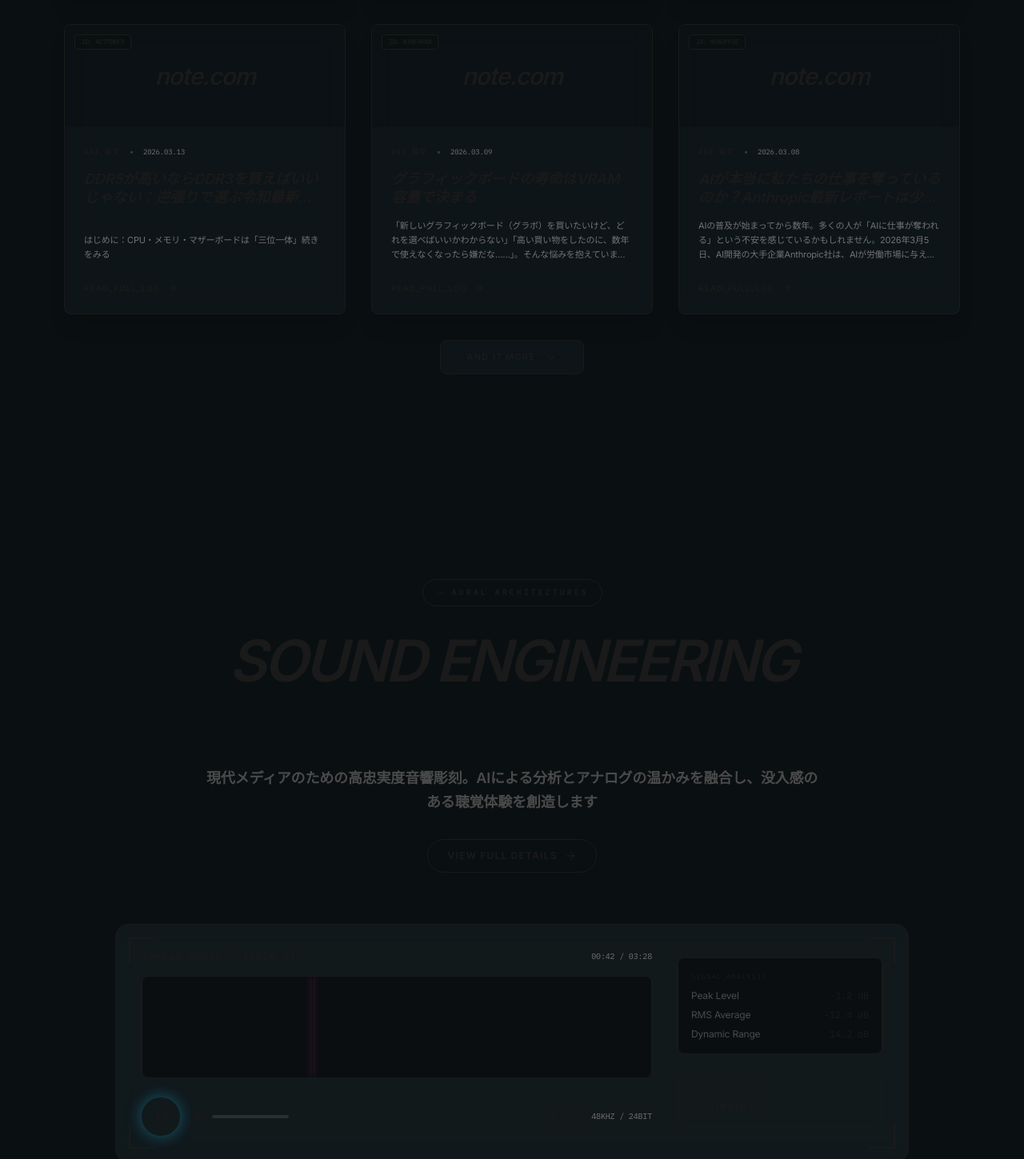
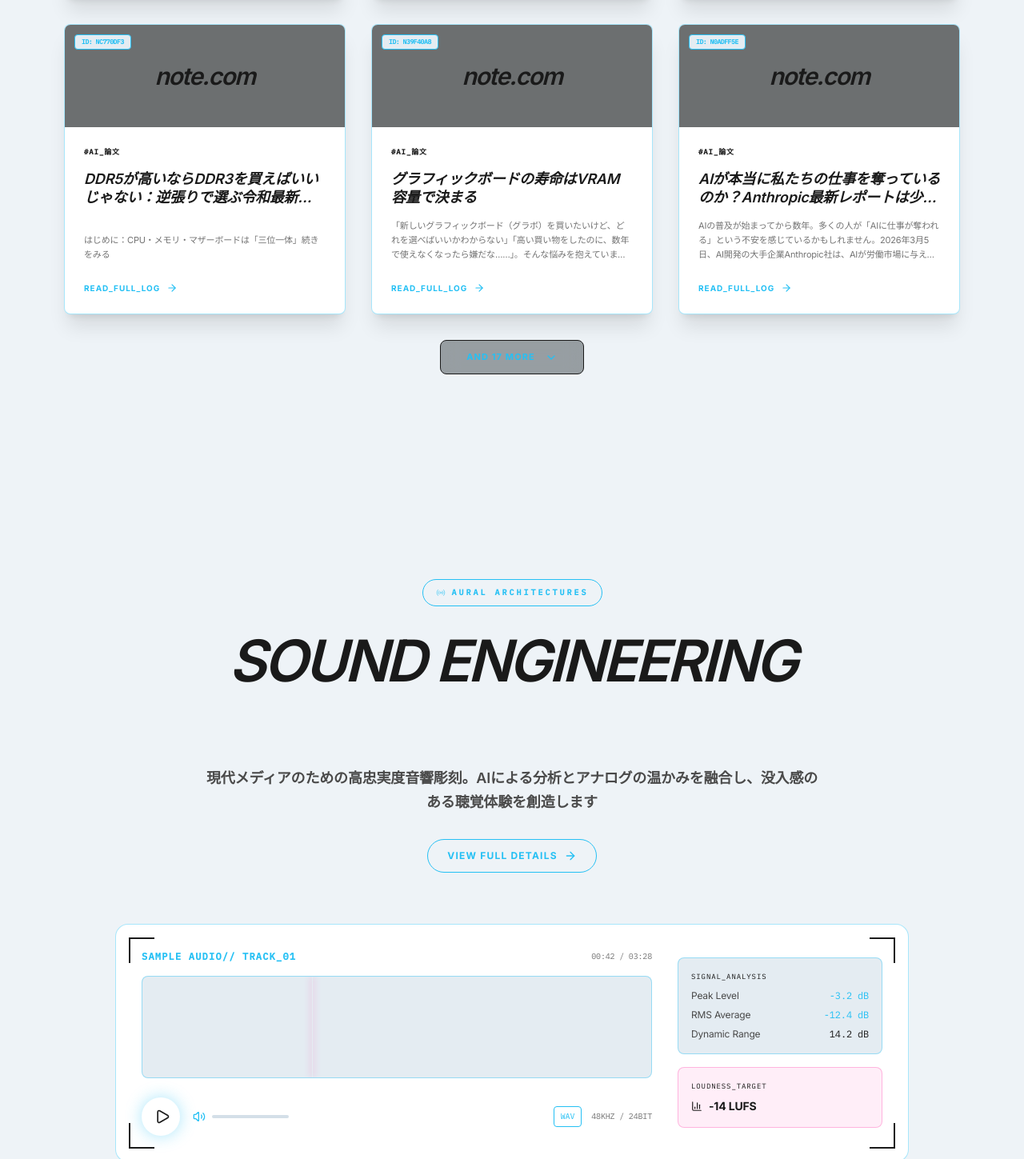
Before and after one commit to maa964/portfolio-site, a Next.js app: page / in a window 1280 px wide. Shown: the part 5941-7390 px from the top of the page at 80% size. Built offline with nearby package versions, Linux system fonts and the light colour scheme.

Commit message:
refactor: update component styling to use CSS variables for backgrounds and borders.

```diff
--- a/src/app/globals.css
+++ b/src/app/globals.css
@@ -480,3 +480,47 @@ body {
 .text-white\/70 {
   color: var(--text-secondary);
 }
+
+/* ========================================
+   Cyber Sections CSS Variables
+   (#blog, #audio, #learning, #thumbnailer)
+   ネオンカラー維持 + ライトモード視認性確保
+   ======================================== */
+:root {
+  --cyber-section-bg: #eef3f7;
+  --cyber-card-bg: #ffffff;
+  --cyber-inner-bg: #e4ecf2;
+  --cyber-deep-bg: #d8e3ec;
+  --cyber-subtle-bg: #f2f6fa;
+  --cyber-border: rgba(37, 192, 244, 0.4);
+  --cyber-border-subtle: #d4dfe8;
+}
+
+@media (prefers-color-scheme: dark) {
+  :root {
+    --cyber-section-bg: #0a0f11;
+    --cyber-card-bg: rgba(22, 32, 36, 0.6);
+    --cyber-inner-bg: rgba(0, 0, 0, 0.4);
+    --cyber-deep-bg: #0a0f11;
+    --cyber-subtle-bg: rgba(255, 255, 255, 0.05);
+    --cyber-border: rgba(37, 192, 244, 0.2);
+    --cyber-border-subtle: rgba(255, 255, 255, 0.1);
+  }
+}
+
+/* Section backgrounds (gradient override) */
+#blog,
+#audio,
+#learning,
+#thumbnailer {
+  background-color: var(--cyber-section-bg) !important;
+  background-image: none !important;
+}
+
+/* Restore neon primary color within cyber sections */
+#blog .text-primary,
+#audio .text-primary,
+#learning .text-primary,
+#thumbnailer .text-primary {
+  color: #25c0f4 !important;
+}
--- a/src/components/AudioEngineering.tsx
+++ b/src/components/AudioEngineering.tsx
@@ -11,7 +11,7 @@ export default function AudioEngineering() {
   const [isPlaying, setIsPlaying] = useState(false);
 
   return (
-    <section id="audio" className="py-24 bg-[#0a0f11] relative overflow-hidden min-h-screen">
+    <section id="audio" className="py-24 relative overflow-hidden min-h-screen" style={{ background: 'var(--cyber-section-bg)' }}>
       <div className="absolute inset-0 z-0 opacity-5 pointer-events-none cyber-grid" />
 
       <div className="max-w-6xl mx-auto px-6 lg:px-20 relative z-10">
@@ -38,7 +38,8 @@ export default function AudioEngineering() {
           initial={{ opacity: 0, y: 30 }}
           whileInView={{ opacity: 1, y: 0 }}
           viewport={{ once: true }}
-          className="mb-16 p-8 rounded-2xl bg-[#162024]/60 border border-primary/20 backdrop-blur-md relative overflow-hidden"
+          className="mb-16 p-8 rounded-2xl backdrop-blur-md relative overflow-hidden"
+          style={{ background: 'var(--cyber-card-bg)', border: '1px solid var(--cyber-border)' }}
         >
           {/* Decorative Corner Brackets */}
           <div className="absolute top-4 left-4 w-8 h-8 border-l-2 border-t-2 border-primary/40" />
@@ -55,7 +56,7 @@ export default function AudioEngineering() {
               </div>
 
               {/* Waveform Display */}
-              <div className="relative h-32 bg-black/40 rounded-lg border border-primary/10 overflow-hidden mb-6 flex items-center justify-center px-4">
+              <div className="relative h-32 rounded-lg overflow-hidden mb-6 flex items-center justify-center px-4" style={{ background: 'var(--cyber-inner-bg)', border: '1px solid var(--cyber-border)' }}>
                 <div className="flex items-end gap-1 h-full w-full justify-center">
                   {Array.from({ length: 60 }).map((_, i) => {
                     const height = Math.sin(i * 0.3) * 40 + 50;
@@ -86,7 +87,7 @@ export default function AudioEngineering() {
                   </button>
                   <div className="flex items-center gap-2">
                     <Volume2 size={16} className="text-primary" />
-                    <div className="w-24 h-1 bg-white/10 rounded-full overflow-hidden">
+                    <div className="w-24 h-1 rounded-full overflow-hidden" style={{ background: 'var(--cyber-border-subtle)' }}>
                       <div className="w-3/4 h-full bg-primary" />
                     </div>
                   </div>
@@ -100,7 +101,7 @@ export default function AudioEngineering() {
 
             {/* Metadata Panel */}
             <div className="w-full md:w-64 space-y-4">
-              <div className="p-4 bg-black/40 rounded-lg border border-primary/10">
+              <div className="p-4 rounded-lg" style={{ background: 'var(--cyber-inner-bg)', border: '1px solid var(--cyber-border)' }}>
                 <p className="text-[9px] font-mono text-primary/50 uppercase tracking-widest mb-2">Signal_Analysis</p>
                 <div className="space-y-2">
                   <div className="flex justify-between text-xs">
@@ -117,7 +118,7 @@ export default function AudioEngineering() {
                   </div>
                 </div>
               </div>
-              <div className="p-4 bg-accent-magenta/5 rounded-lg border border-accent-magenta/20">
+              <div className="p-4 rounded-lg" style={{ background: 'rgba(255, 46, 163, 0.08)', border: '1px solid rgba(255, 46, 163, 0.3)' }}>
                 <p className="text-[9px] font-mono text-accent-magenta/70 uppercase tracking-widest mb-2">Loudness_Target</p>
                 <div className="flex items-center gap-2">
                   <BarChart3 size={14} className="text-accent-magenta" />
@@ -137,7 +138,8 @@ export default function AudioEngineering() {
               whileInView={{ opacity: 1, y: 0 }}
               viewport={{ once: true }}
               transition={{ delay: idx * 0.1 }}
-              className="p-8 rounded-xl bg-[#162024]/40 border border-primary/10 hover:border-primary/40 transition-all duration-500 group relative overflow-hidden backdrop-blur-md"
+              className="p-8 rounded-xl hover:border-primary/40 transition-all duration-500 group relative overflow-hidden backdrop-blur-md"
+              style={{ background: 'var(--cyber-card-bg)', border: '1px solid var(--cyber-border)' }}
             >
               <div className="flex items-center gap-5 mb-6">
                 <div
@@ -196,7 +198,7 @@ export default function AudioEngineering() {
 
         {/* Dynamic Monitoring Bar */}
         <div className="grid grid-cols-1 md:grid-cols-2 gap-8">
-          <div className="p-6 rounded-xl bg-primary/5 border border-primary/10 flex flex-col gap-3 backdrop-blur-sm">
+          <div className="p-6 rounded-xl flex flex-col gap-3 backdrop-blur-sm" style={{ background: 'rgba(37, 192, 244, 0.08)', border: '1px solid var(--cyber-border)' }}>
             <div className="flex justify-between items-center">
               <div className="flex items-center gap-2">
                 <BarChart3 size={16} className="text-primary" />
@@ -204,12 +206,12 @@ export default function AudioEngineering() {
               </div>
               <span className="text-[10px] font-mono text-primary">-12 LUFS Target</span>
             </div>
-            <div className="h-1.5 bg-white/10 rounded-full overflow-hidden">
+            <div className="h-1.5 rounded-full overflow-hidden" style={{ background: 'var(--cyber-border-subtle)' }}>
               <motion.div initial={{ width: 0 }} whileInView={{ width: '65%' }} className="h-full bg-primary" />
             </div>
             <span className="text-[8px] font-mono text-slate-500 uppercase tracking-widest">Signal Analysis: Active</span>
           </div>
-          <div className="p-6 rounded-xl bg-accent-magenta/5 border border-accent-magenta/10 flex flex-col gap-3 backdrop-blur-sm">
+          <div className="p-6 rounded-xl flex flex-col gap-3 backdrop-blur-sm" style={{ background: 'rgba(255, 46, 163, 0.08)', border: '1px solid rgba(255, 46, 163, 0.3)' }}>
             <div className="flex justify-between items-center">
               <div className="flex items-center gap-2">
                 <Zap size={16} className="text-accent-magenta" />
@@ -217,7 +219,7 @@ export default function AudioEngineering() {
               </div>
               <span className="text-[10px] font-mono text-accent-magenta">-6 LUFS Ceiling</span>
             </div>
-            <div className="h-1.5 bg-white/10 rounded-full overflow-hidden">
+            <div className="h-1.5 rounded-full overflow-hidden" style={{ background: 'var(--cyber-border-subtle)' }}>
               <motion.div initial={{ width: 0 }} whileInView={{ width: '88%' }} className="h-full bg-accent-magenta" />
             </div>
             <span className="text-[8px] font-mono text-slate-500 uppercase tracking-widest">Verification: Complete</span>
--- a/src/components/TechnicalArtifacts.tsx
+++ b/src/components/TechnicalArtifacts.tsx
@@ -20,7 +20,7 @@ export default function TechnicalArtifacts({ articles }: TechnicalArtifactsProps
     const remainingCount = articles.length - INITIAL_DISPLAY_COUNT;
 
     return (
-        <section id="blog" className="py-24 bg-[#0a0f11] relative overflow-hidden min-h-screen">
+        <section id="blog" className="py-24 relative overflow-hidden min-h-screen" style={{ background: 'var(--cyber-section-bg)' }}>
             <div className="absolute inset-0 cyber-grid opacity-10 pointer-events-none" />
 
             <div className="max-w-7xl mx-auto px-6 lg:px-20 relative z-10">
@@ -41,7 +41,7 @@ export default function TechnicalArtifacts({ articles }: TechnicalArtifactsProps
                 </div>
 
                 {/* Source Badge */}
-                <div className="flex gap-3 flex-wrap p-2 border border-primary/10 rounded-xl bg-card-dark/30 backdrop-blur-sm mb-12">
+                <div className="flex gap-3 flex-wrap p-2 rounded-xl backdrop-blur-sm mb-12" style={{ border: '1px solid var(--cyber-border)', background: 'var(--cyber-subtle-bg)' }}>
                     <a
                         href="https://note.com/maa964"
                         target="_blank"
@@ -76,7 +76,8 @@ export default function TechnicalArtifacts({ articles }: TechnicalArtifactsProps
                             initial={{ opacity: 0, scale: 0.95 }}
                             whileInView={{ opacity: 1, scale: 1 }}
                             viewport={{ once: true }}
-                            className="group relative flex flex-col bg-[#162024]/40 backdrop-blur-md rounded-lg overflow-hidden border border-primary/10 hover:border-primary transition-all duration-300 shadow-xl cursor-pointer"
+                            className="group relative flex flex-col backdrop-blur-md rounded-lg overflow-hidden border hover:border-primary transition-all duration-300 shadow-xl cursor-pointer"
+                        style={{ background: 'var(--cyber-card-bg)', borderColor: 'var(--cyber-border)' }}
                         >
                             {/* Scanline Hover Effect */}
                             <div className="absolute inset-x-0 h-px bg-primary shadow-[0_0_15px_#25c0f4] z-20 opacity-0 group-hover:opacity-100 group-hover:animate-scanline pointer-events-none" />
@@ -87,7 +88,7 @@ export default function TechnicalArtifacts({ articles }: TechnicalArtifactsProps
                                 <span className="relative z-10 text-3xl font-black font-display italic text-primary/30 tracking-tighter group-hover:text-primary/50 transition-colors">
                                     {art.source ?? 'note.com'}
                                 </span>
-                                <div className="absolute top-3 left-3 bg-[#0a0f11]/80 px-2 py-0.5 border border-primary/30 rounded text-[8px] font-mono text-primary uppercase font-bold tracking-tighter">
+                                <div className="absolute top-3 left-3 px-2 py-0.5 border border-primary/30 rounded text-[8px] font-mono text-primary uppercase font-bold tracking-tighter" style={{ background: 'var(--cyber-inner-bg)' }}>
                                     ID: {art.id}
                                 </div>
                             </div>
```
Also changed, not shown: src/components/LearningPlatform.tsx (+9 -6 lines), src/components/MyThumbnailer.tsx (+12 -11 lines).
